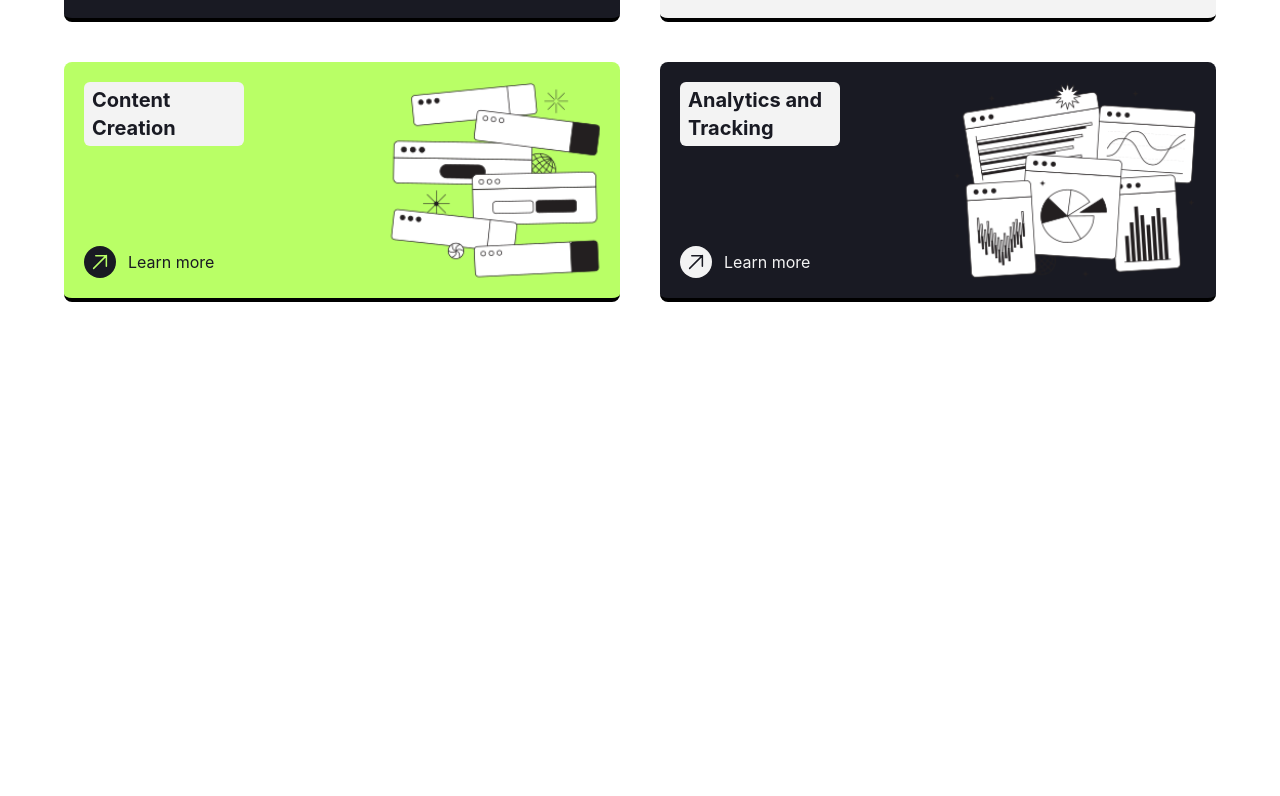
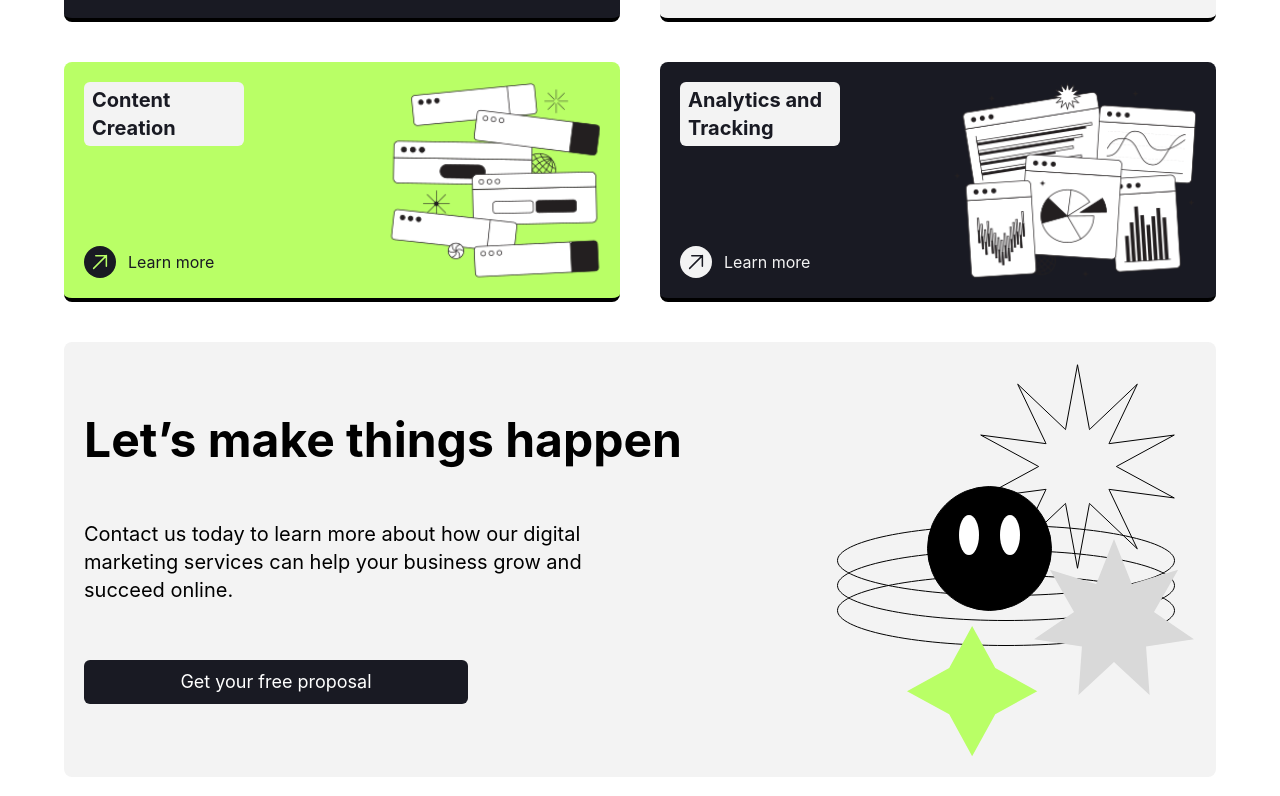
Before and after one commit to sobhanagh/Positivus-Landing-reactjs, a React (Create React App) app: page / in a window 1280 px wide. Shown: the part 1465-2261 px from the top of the page. Before the commit the page ends 1831 px from the top, so only its background shows below. Built offline with nearby package versions, Linux system fonts and the light colour scheme.

Commit message:
services footer

```diff
--- a/src/components/Services.jsx
+++ b/src/components/Services.jsx
@@ -11,6 +11,8 @@ import threeBG from "../images/services/bg/three.svg";
 import fourBG from "../images/services/bg/four.svg";
 import fiveBG from "../images/services/bg/five.svg";
 import sixBG from "../images/services/bg/six.svg";
+
+import happen from "../images/services/happen.svg";
 
 
 const Services = () => {
@@ -126,7 +128,7 @@ const Services = () => {
                 <h1 className="bg-greenColor font-bold text-2xl px-5 py-1 lg:text-4xl">Services</h1>
                 <p className="text-center max-w-x lg:text-xl">At our digital marketing agency, we offer a range of services to help businesses grow and succeed online. These services include:</p>
             </div>
-            <div className="grid grid-cols-1 md:grid-cols-2 gap-5 mt-10 max-w-6xl mx-auto lg:gap-10">
+            <div className="grid grid-cols-1 md:grid-cols-2 gap-5 my-10 max-w-6xl mx-auto lg:gap-10">
                 {
                     cards.map((card) => {
                         return (
@@ -140,12 +142,22 @@ const Services = () => {
                                         <p className={`hidden lg:inline ${card.leranMoreColor}`}>Learn more</p>
                                     </div>
                                 </div>
-                                <img src={card.src.srcSm} className="lg:hidden" />
-                                <img src={card.src.srcBg} className="hidden lg:inline" />
+                                <img src={card.src.srcSm} className="lg:hidden" alt="card" />
+                                <img src={card.src.srcBg} className="hidden lg:inline" alt="card" />
                             </article>
                         )
                     })
                 }
+            </div>
+            <div className="flex items-center justify-between bg-silverColor max-w-6xl mx-auto p-5 rounded-lg">
+                <div className="flex flex-col gap-3 lg:gap-14">
+                    <h1 className="font-bold text-lg lg:text-5xl">Let’s make things happen</h1>
+                    <p className="max-w-xl lg:text-xl">Contact us today to learn more about how our digital marketing services can help your business grow and succeed online.</p>
+                    <a className="w-full sm:max-w-96" href="#">
+                        <button className="text-white bg-darkColor px-3 py-2 rounded-md hover:bg-black w-full lg:text-lg">Get your free proposal</button>
+                    </a>
+                </div>
+                <img src={happen} alt="make things happen" className="hidden lg:inline" />
             </div>
         </div>
     )
```
Also changed, not shown: src/images/services/happen.svg (added).
